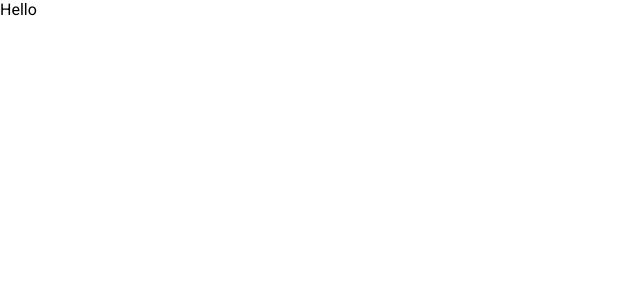
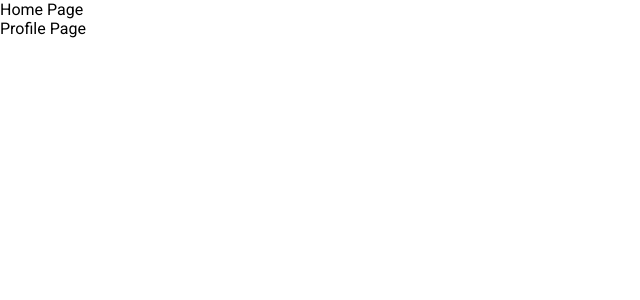
Before and after one commit to VishalSharma2000/Feedbook, a React (Create React App) app in the folder client/: page / in a window 1280 px wide. Shown: the top 300 px of the page, without its empty margins (0-640 px from the left). Built offline with nearby package versions, Linux system fonts and the light colour scheme.

Commit message:
Create page directory and add HomePage and ProfilePage
Create a pages directory to store the snippet of code for a particular page.
Create HomePage for Feeds and ProfilePage to see profile details
Currently, for testing import components into App.js

```diff
--- a/client/src/components/App.js
+++ b/client/src/components/App.js
@@ -1,7 +1,14 @@
 import React from 'react';
 
+import HomePage from '../pages/HomePage/HomePage';
+import ProfilePage from '../pages/ProfilePage/ProfilePage';
+
 const App = () => {
-  return (<div>Hello</div>);
+  return (
+    <>
+      <HomePage />
+      <ProfilePage />
+    </>);
 };
 
 export default App;
--- /dev/null
+++ b/client/src/pages/HomePage/HomePage.js
@@ -0,0 +1,11 @@
+import React from 'react';
+
+import './HomePage.style.css';
+
+const HomePage = () => {
+  return (
+    <div>Home Page</div>
+  );
+};
+
+export default HomePage;
--- /dev/null
+++ b/client/src/pages/ProfilePage/ProfilePage.js
@@ -0,0 +1,11 @@
+import React from 'react';
+
+import './ProfilePage.style.css';
+
+const ProfilePage = () => {
+  return (
+    <div>Profile Page</div>
+  );
+};
+
+export default ProfilePage;
```
Also changed, not shown: client/src/pages/HomePage/HomePage.style.css (added), client/src/pages/ProfilePage/ProfilePage.style.css (added).
